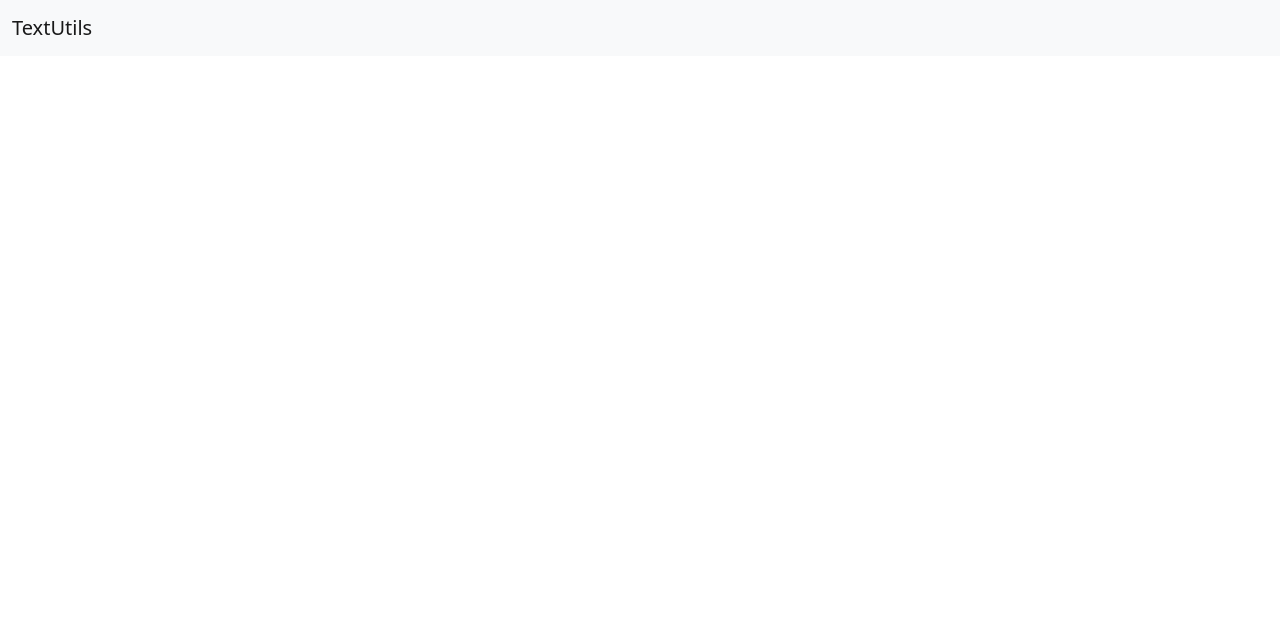
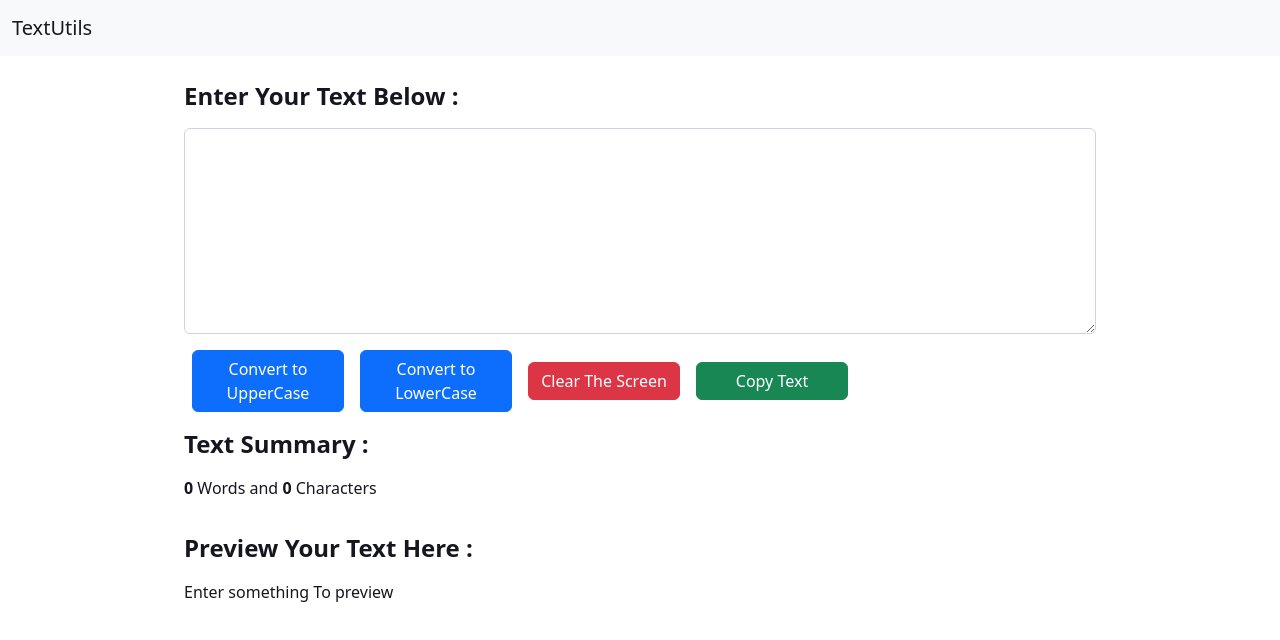
Before and after one commit to ayushmangarg2003/textutils, a React (Create React App) app: page / in a window 1280 px wide. Before the commit this address had no page. Shown: the top 640 px of the page. Built offline with nearby package versions, Linux system fonts and the light colour scheme.

Commit message:
Update App.js

```diff
--- a/src/App.js
+++ b/src/App.js
@@ -41,9 +41,11 @@ function App() {
   // );
   return (
     <>
+
       <BrowserRouter>
         <Navbar title="TextUtils" mode={mode} toggleMode={toggleMode} />
         <Alert alert={alert} />
+        <TextForm showAlert={showAlert} heading="Enter Text Here" mode={mode} ></TextForm>
         <Routes>
           <Route
             path="/TextForm"
```
